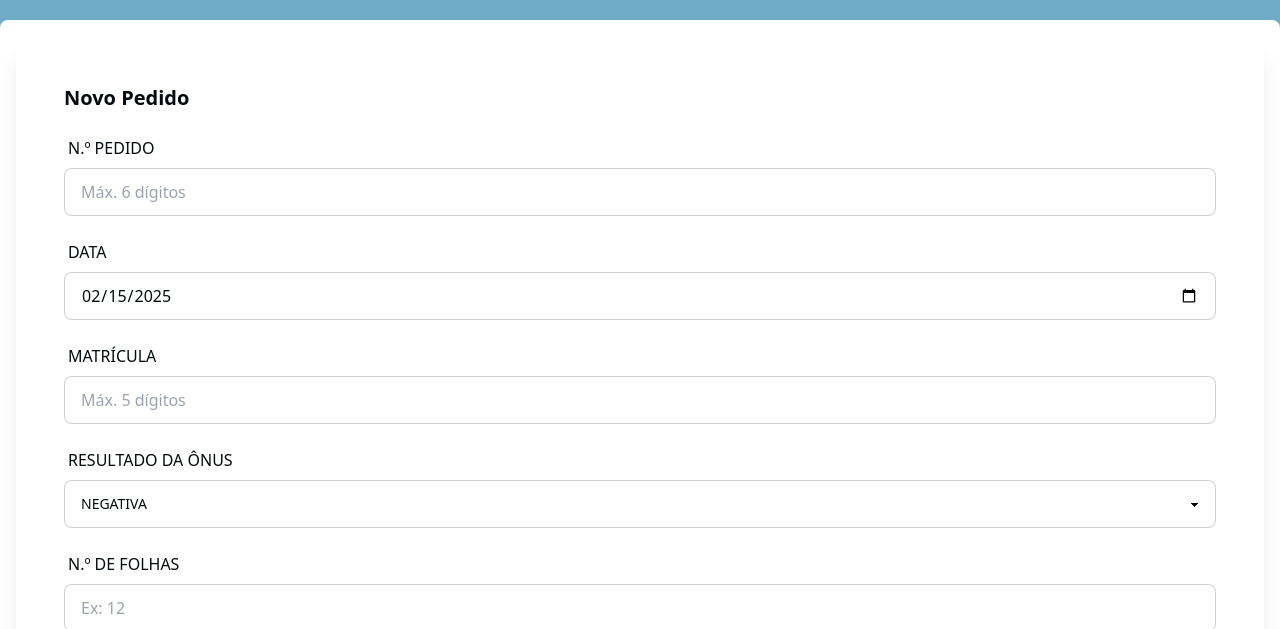
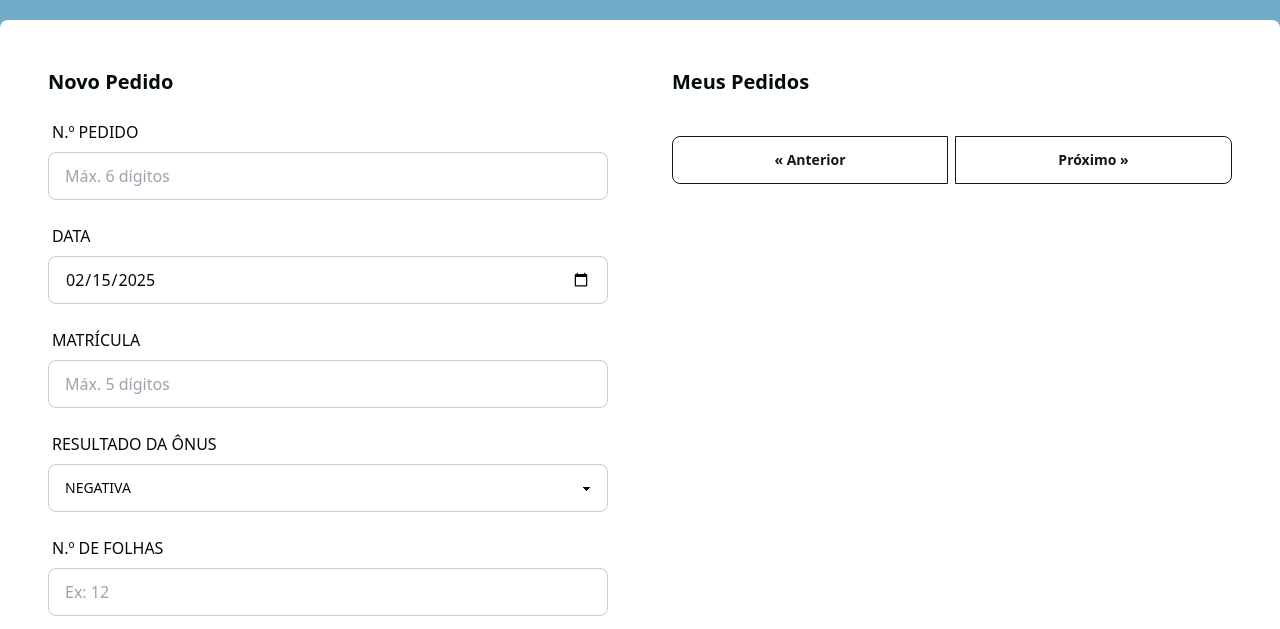
Before and after one commit to Asp3cTy/main-project, a website: page dist/index.html in a window 1280 px wide. Shown: the part 106-735 px from the top of the page. Drawn offline with Linux system fonts and the light colour scheme; no server answers.

Commit message:
Update index.html

```diff
--- a/dist/index.html
+++ b/dist/index.html
@@ -83,9 +83,9 @@
       </h1>
 
       <!-- Layout principal: duas colunas -->
-      <div class="container-formulario">
+      <div class="container-formulario grid grid-cols-2">
         <!-- Coluna Esquerda: Formulário de Novo/Edição de Pedido -->
-        <div class="card bg-base-100 shadow-xl p-4">
+        <div class="container-esquerda">
           <div class="card-body">
             <h2 class="card-title mb-2" id="tituloFormPedido">Novo Pedido</h2>
             <form id="form-pedido" class="space-y-4">
@@ -240,7 +240,7 @@
         </div>
 
         <!-- Coluna Direita: Lista de Pedidos -->
-        <div class="container-pedidos">
+        <div class="container-direita">
           <div class="card-body">
             <h2 class="card-title mb-2">Meus Pedidos</h2>
 
```
